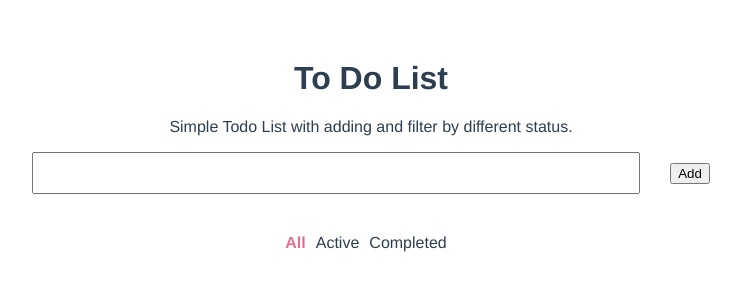
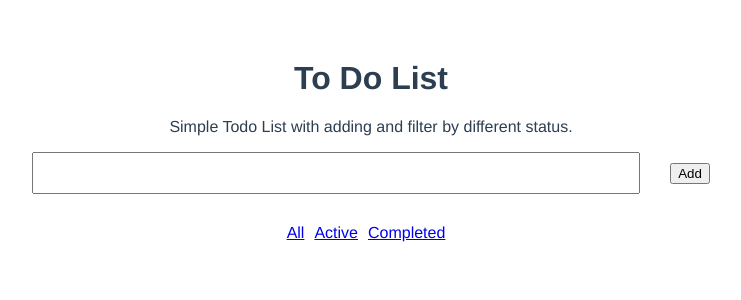
Before and after one commit to jeany0515/todolist-vue, a Vue app: page /#/todos/active in a window 1280 px wide. Shown: the top 300 px of the page, without its empty margins (269-1010 px from the left). Built offline with nearby package versions, Linux system fonts and the light colour scheme.

Commit message:
[todo-list][jeany]: add router logic to todolist

```diff
--- a/src/App.vue
+++ b/src/App.vue
@@ -4,39 +4,21 @@
         <p>Simple Todo List with adding and filter by different status.</p>
         <input class="todo-input" v-model.trim="todoContent">
         <button @click="addTodoItem">Add</button>
-        <TodoList :todo-list="currentList"></TodoList>
+        <router-view></router-view>
         <div class="todo-filter">
-            <a @click="filter = 'all'" :class="{active: filter === 'all'}">All</a>
-            <a @click="filter = 'active'" :class="{active: filter === 'active'}">Active</a>
-            <a @click="filter = 'completed'" :class="{active: filter === 'completed'}">Completed</a>
+            <router-link :to="{ name: 'todos', params: { filter: 'all'}}">All</router-link>
+            <router-link :to="{ name: 'todos', params: { filter: 'active'}}">Active</router-link>
+            <router-link :to="{ name: 'todos', params: { filter: 'completed'}}">Completed</router-link>
         </div>
     </div>
 </template>
 
 <script>
-    import TodoList from "./components/TodoList";
-
-    const filters = {
-        all: todoList => todoList,
-        active: todoList => todoList.filter(todo => !todo.done),
-        completed: todoList => todoList.filter(todo => todo.done)
-    }
-
     export default {
         name: 'App',
-        components: {TodoList},
         data() {
             return {
-                todoContent: '',
-                filter: 'all'
-            }
-        },
-        computed: {
-            todoList () {
-                return this.$store.state.todoList
-            },
-            currentList () {
-                return filters[this.filter](this.todoList)
+                todoContent: ''
             }
         },
         methods: {
@@ -72,9 +54,4 @@
         margin-right: 10px;
         cursor: pointer;
     }
-
-    .todo-filter .active {
-        color: palevioletred;
-        font-weight: bold;
-    }
 </style>
--- a/src/components/TodoList.vue
+++ b/src/components/TodoList.vue
@@ -10,9 +10,27 @@
     export default {
         name: 'TodoList',
         components: {TodoItem},
-        props: {
-            todoList: Array
+        data() {
+            return {
+                filter: ''
+            }
         },
+        computed: {
+            todoList () {
+                const todoList = this.$store.state.todoList;
+                if (this.filter === 'active') { return todoList.filter(todo => !todo.done)}
+                if (this.filter === 'completed') { return todoList.filter(todo => todo.done)}
+                return todoList
+            }
+        },
+        watch: {
+            '$route' (to) {
+               this.filter = to.params.filter
+            }
+        },
+        mounted() {
+            this.filter = this.$route.params.filter
+        }
     }
 </script>
 
--- a/src/router/index.js
+++ b/src/router/index.js
@@ -5,10 +5,11 @@ import TodoList from '../components/TodoList'
 Vue.use(Router)
 
 export default new Router({
+    mode: 'history',
     routes: [
         {
             path: '/todos/:filter',
-            name: 'login',
+            name: 'todos',
             component: TodoList
         }
     ]
```
